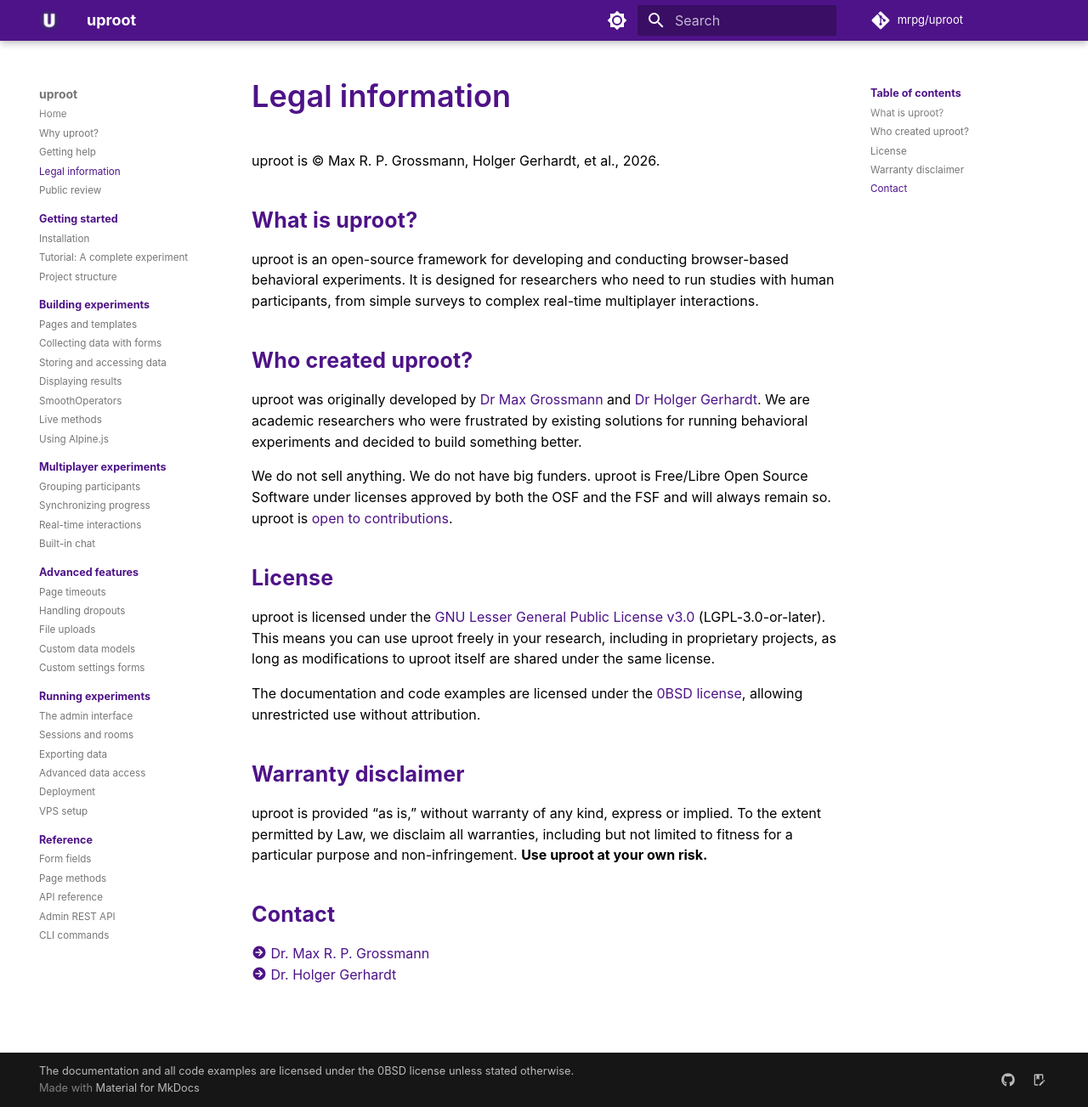
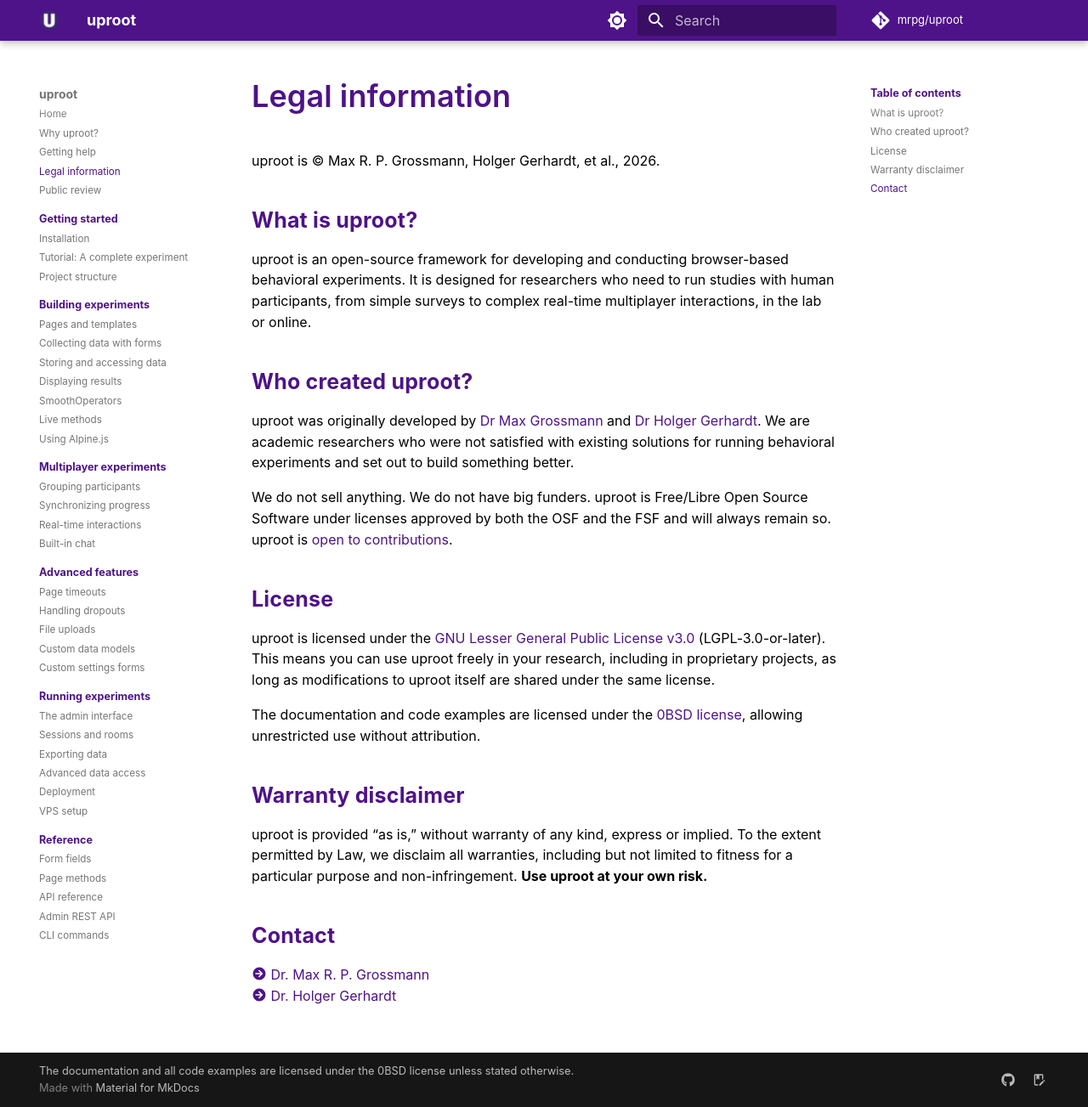
Before and after one commit to mrpg/uproot-docs, an MkDocs documentation site: the page built from docs/legal.md, in a window 1280 px wide and 1303 px high. Shown: the whole window at 85% size. Built offline with MkDocs 1.6.1 and Material for MkDocs 9.7.7, drawn with Linux system fonts in a browser that asks for light colours; comment, search, counter and statistics services are not loaded.

Commit message:
Change wording on legal.md

```diff
--- a/docs/legal.md
+++ b/docs/legal.md
@@ -4,11 +4,11 @@ uproot is © Max R. P. Grossmann, Holger Gerhardt, et al., 2026.
 
 ## What is uproot?
 
-uproot is an open-source framework for developing and conducting browser-based behavioral experiments. It is designed for researchers who need to run studies with human participants, from simple surveys to complex real-time multiplayer interactions.
+uproot is an open-source framework for developing and conducting browser-based behavioral experiments. It is designed for researchers who need to run studies with human participants, from simple surveys to complex real-time multiplayer interactions, in the lab or online.
 
 ## Who created uproot?
 
-uproot was originally developed by [Dr Max Grossmann](https://max.pm/) and [Dr Holger Gerhardt](https://www.econ.uni-bonn.de/iame/en/team/gerhardt). We are academic researchers who were frustrated by existing solutions for running behavioral experiments and decided to build something better.
+uproot was originally developed by [Dr Max Grossmann](https://max.pm/) and [Dr Holger Gerhardt](https://www.econ.uni-bonn.de/iame/en/team/gerhardt). We are academic researchers who were not satisfied with existing solutions for running behavioral experiments and set out to build something better.
 
 We do not sell anything. We do not have big funders. uproot is Free/Libre Open Source Software under licenses approved by both the OSF and the FSF and will always remain so. uproot is [open to contributions](https://github.com/mrpg/uproot).
 
```
